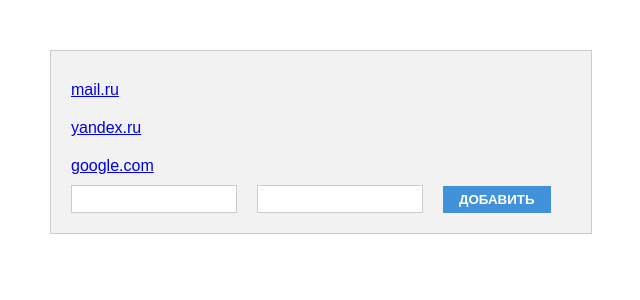
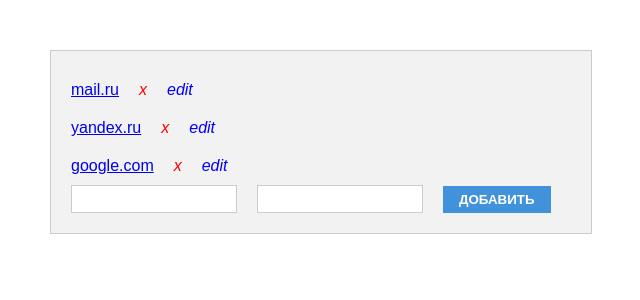
Before and after one commit to anastasiiaKuzmina/reactListTest, a React (Create React App) app in the folder src/: page / in a window 1280 px wide. Shown: the top 300 px of the page, without its empty margins (319-959 px from the left). Built offline with nearby package versions, Linux system fonts and the light colour scheme.

Commit message:
update menu component

```diff
--- a/src/package.json
+++ b/src/package.json
@@ -12,5 +12,8 @@
     "build": "react-scripts build",
     "test": "react-scripts test --env=jsdom",
     "eject": "react-scripts eject"
+  },
+  "devDependencies": {
+    "react-data-export": "^0.2.0"
   }
 }
--- a/src/src/App.js
+++ b/src/src/App.js
@@ -1,73 +1,11 @@
 import React, { Component } from 'react';
-import logo from './logo.svg';
 import './App.css';
-import './menu.css';
-// import Menu from 'Menu/menu';
-
-let data = {
-    items: [
-        {
-            id: 1,
-            title: 'mail.ru',
-            linkUrl: 'https://mail.ru/',
-        },
-        {
-            id: 2,
-            title: 'yandex.ru',
-            linkUrl: 'https://yandex.ru/'
-        },
-        {
-            id: 3,
-            title: 'google.com',
-            linkUrl: 'https://www.google.ru/'
-        },
-    ],
-
-    id: 4
-};
-
-const listItems = data.items.map((item) =>
-    <li className="list-item">
-        <a href={item.linkUrl} target="_blank" className="list-item-text">{item.title}</a>
-    </li>
-);
+import MenuController from './Components/MenuController/menuController';
 
 class App extends Component {
-
-    state = {
-        valueTitle: '',
-        valueLink: ''
-    };
-
-    handleClick = () => {
-        alert(this.state.valueTitle);
-    };
-
   render() {
       return (
-          <div className="menu-block">
-              <ul className="list">{listItems}</ul>
-              <form className="form-inline" name="list-form">
-                  <div className="form-group">
-                      <input
-                          type="text"
-                          name="value"
-                          className="form-control"
-                          value={this.state.valueTitle}
-                          onChange={event => this.setState({ valueTitle: event.target.value })}/>
-                  </div>
-                  <div className="form-group">
-                      <input
-                          type="text"
-                          name="link"
-                          className="form-control"
-                          value={this.state.valueLink}
-                          onChange={event => this.setState({ valueLink: event.target.value })}
-                      />
-                  </div>
-                  <button type="button" className="btn btn-primary btn-click" onClick={this.handleClick}>Добавить</button>
-              </form>
-          </div>
+          <MenuController />
       );
   }
 }
--- /dev/null
+++ b/src/src/Components/Form/form.js
@@ -0,0 +1,46 @@
+import React, { Component } from 'react';
+
+class MenuForm extends Component {
+
+    state = {
+        valueTitle: '',
+        valueLink: ''
+    };
+
+    handleBtnClick = () => {
+        let titleValue = this.state.valueTitle;
+        let urlValue = this.state.valueLink;
+        if(!titleValue && !urlValue) {
+            return;
+        }
+        this.props.transferData(titleValue, urlValue);
+        this.setState({valueTitle: '', valueLink: ''});
+    };
+
+    render() {
+        return (
+            <form className="form-inline" name="list-form">
+                <div className="form-group">
+                    <input
+                        type="text"
+                        name="value"
+                        className="form-control"
+                        value={this.state.valueTitle}
+                        onChange={event => this.setState({ valueTitle: event.target.value })}/>
+                </div>
+                <div className="form-group">
+                    <input
+                        type="text"
+                        name="link"
+                        className="form-control"
+                        value={this.state.valueLink}
+                        onChange={event => this.setState({ valueLink: event.target.value })}
+                    />
+                </div>
+                <button type="button" className="btn btn-primary btn-click" onClick={this.handleBtnClick}>Добавить</button>
+            </form>
+        );
+    }
+}
+
+export default MenuForm;
--- /dev/null
+++ b/src/src/Components/Menu/menu.js
@@ -0,0 +1,28 @@
+import React, { Component } from 'react';
+import MenuItem from '../MenuItem/menuItem';
+
+class Menu extends Component {
+
+    transferDataRemove = (item) => {
+        this.props.transferDataRemove(item);
+    };
+
+    transferDataSave = (item, inputValue1, inputValue2) => {
+        this.props.transferDataSave(item, inputValue1, inputValue2);
+    };
+
+    render() {
+
+        const listItems = this.props.dataMenu.items.map((item, index) =>
+            <MenuItem value={item} key={index} transferDataRemove={this.transferDataRemove} transferDataSave={this.transferDataSave} />
+        );
+
+        return (
+            <div>
+                <ul className="list">{listItems}</ul>
+            </div>
+        );
+    }
+}
+
+export default Menu;
--- /dev/null
+++ b/src/src/Components/MenuController/menuController.js
@@ -0,0 +1,48 @@
+import React, { Component } from 'react';
+import '../../menu.css';
+import MenuForm from '../Form/form';
+import Menu from '../Menu/menu';
+import MenuItem from '../MenuItem/menuItem';
+import {dataSet1} from '../../data';
+
+class MenuController extends Component {
+
+    state = {
+        data: dataSet1
+    };
+
+    addItem = (itemTitle, itemUrl) => {
+        let data = this.state.data;
+        data.items.push({id: data.id++,title: itemTitle, linkUrl: itemUrl});
+        this.setState({data});
+    };
+
+    removeItem = (indexElement) => {
+        let data = this.state.data;
+        data.items = data.items.filter(i => i.id != indexElement);
+        this.setState({data});
+    };
+
+    saveItem = (itemID, inputValue1, inputValue2) => {
+        let data = this.state.data;
+        data.items = data.items.map((elem) => {
+            if(elem.id === Number(itemID)) {
+                elem.title = inputValue1;
+                elem.linkUrl = inputValue2;
+            }
+            return elem;
+        });
+        this.setState({data});
+    };
+
+    render() {
+        return (
+            <div className="menu-block">
+                <Menu dataMenu={this.state.data} dataMenu={this.state.data} transferDataRemove={this.removeItem} transferDataSave={this.saveItem} />
+                <MenuForm transferData={this.addItem} />
+            </div>
+        );
+    }
+}
+
+export default MenuController;
--- /dev/null
+++ b/src/src/Components/MenuItem/menuItem.js
@@ -0,0 +1,60 @@
+import React, { Component } from 'react';
+
+class MenuItem extends Component {
+
+    state = {
+        inputEditTitleValue: '',
+        inputEditUrlValue: '',
+        expanded: false
+    };
+
+    handleRemoveClick = (itemID) => {
+        let itemValueID = itemID;
+        this.props.transferDataRemove(itemValueID);
+    };
+
+    handleEditClick = () => {
+        this.setState({ expanded: !this.state.expanded});
+    };
+
+    handleSaveClick = (itemID) => {
+        let inputTitle = this.state.inputEditTitleValue;
+        let inputUrl = this.state.inputEditUrlValue;
+        let itemValueID = itemID;
+        this.props.transferDataSave(itemValueID, inputTitle, inputUrl);
+        this.setState({inputEditTitleValue: '', inputEditUrlValue: '', expanded: ''});
+    };
+
+    render() {
+        const item = this.props.value;
+        const itemExpanded = this.state.expanded;
+
+        return (
+            <li className="list-item">
+                {itemExpanded ? (
+                    <span>
+                      <input
+                          type="text"
+                          className="form-control"
+                          value={this.state.inputEditTitleValue}
+                          onChange={event => this.setState({ inputEditTitleValue: event.target.value })}
+                      />
+                      <input
+                          type="text"
+                          className="form-control"
+                          value={this.state.inputEditUrlValue}
+                          onChange={event => this.setState({ inputEditUrlValue: event.target.value })}
+                      />
+                      <i className="icon-save" onClick={this.handleSaveClick.bind(this, item.id)}>Save</i>
+                  </span>
+                ) : (
+                    <a href={item.linkUrl} target="_blank" className="list-item-text">{item.title}</a>
+                )}
+                <i className="icon-remove" onClick={this.handleRemoveClick.bind(this, item.id)}></i>
+                <i className="icon-edit" onClick={this.handleEditClick}>edit</i>
+            </li>
+        );
+    }
+}
+
+export default MenuItem;
--- /dev/null
+++ b/src/src/data.js
@@ -0,0 +1,23 @@
+const dataSet1 = {
+    items: [
+        {
+            id: 1,
+            title: 'mail.ru',
+            linkUrl: 'https://mail.ru/',
+        },
+        {
+            id: 2,
+            title: 'yandex.ru',
+            linkUrl: 'https://yandex.ru/'
+        },
+        {
+            id: 3,
+            title: 'google.com',
+            linkUrl: 'https://www.google.ru/'
+        },
+    ],
+
+    id: 4
+};
+
+export { dataSet1 }
```
Also changed, not shown: src/src/Menu/menu.js (deleted, +0 -14 lines).
